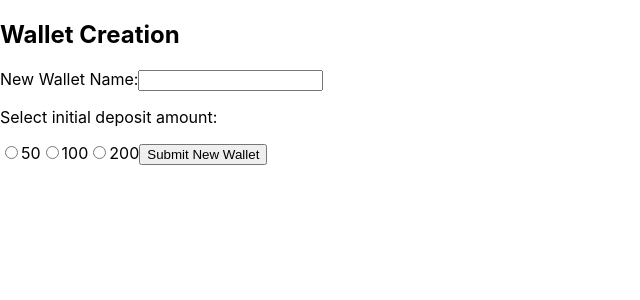
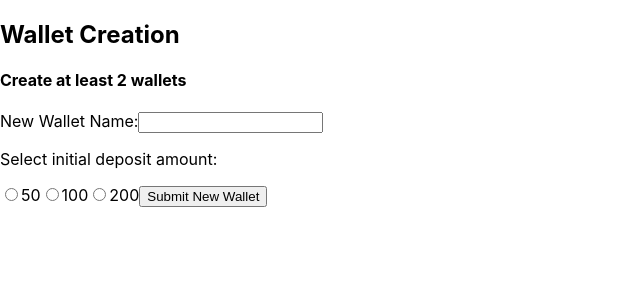
Before and after one commit to miki-saarna/Simple-Blockchain-In-JavaScript, a React (Create React App) app in the folder client/: page / in a window 1280 px wide. Shown: the top 300 px of the page, without its empty margins (0-640 px from the left). Built offline with nearby package versions, Linux system fonts and the light colour scheme.

Commit message:
Disabled transaction creation unless there are at least 2 wallets created

```diff
--- a/client/src/blockchain/Aggregator.js
+++ b/client/src/blockchain/Aggregator.js
@@ -39,7 +39,7 @@ function Aggregator({ blockchain, walletList, myWallet, dannyWallet }) {
             throw new Error('Must have...')
         }
 
-        // create to match any wallet...
+        // create to match any wallet... fix here...
         const sign = tx.fromAddress === walletList[0].publicKey
             ? SignTransaction(tx, walletList[0].keyPair)
             : SignTransaction(tx, walletList[1].keyPair);
@@ -81,7 +81,7 @@ function Aggregator({ blockchain, walletList, myWallet, dannyWallet }) {
 
     return (
         <>
-            {walletList.length ? <CreateTransaction setTransaction={setTx} walletList={walletList} wallets={publicWallets} setFormSubmission={setFormSubmission} /> : null}
+            {walletList.length > 1 ? <CreateTransaction setTransaction={setTx} walletList={walletList} wallets={publicWallets} setFormSubmission={setFormSubmission} /> : null}
         </>
     )
 }
--- a/client/src/wallets/CreateWalletName.js
+++ b/client/src/wallets/CreateWalletName.js
@@ -57,6 +57,7 @@ export default function CreateWalletName({ walletList, setWalletList }) {
 
         <>
             <h2>Wallet Creation</h2>
+            <h4>Create at least 2 wallets</h4>
 
             <form onSubmit={submitHandler}>
                 <label htmlFor='name'>
```
